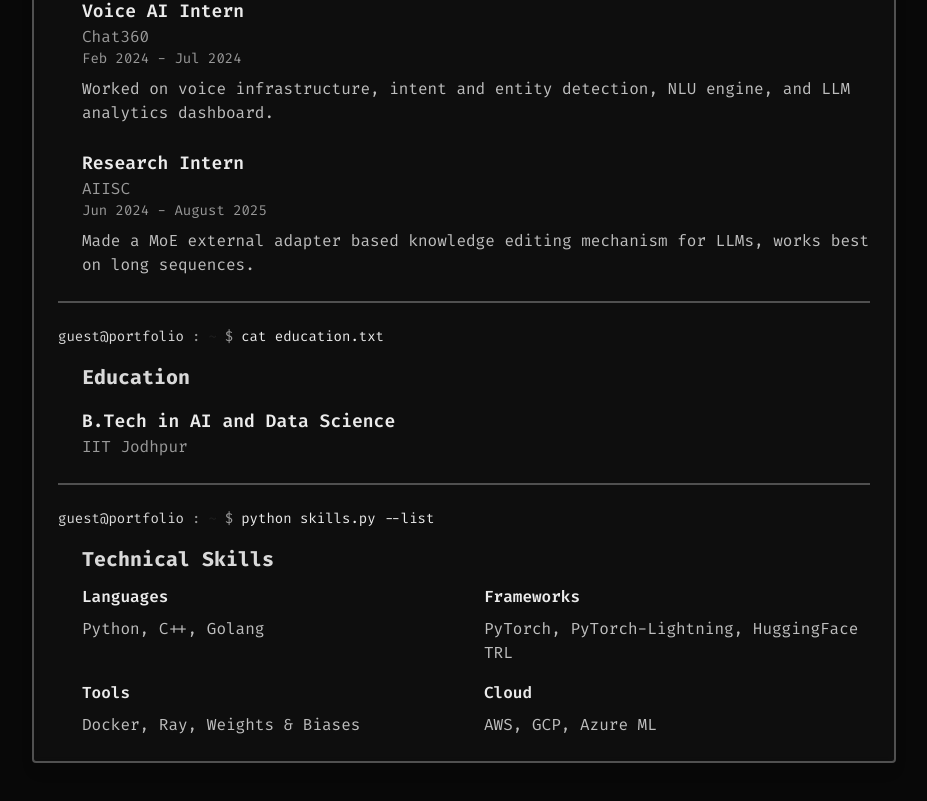
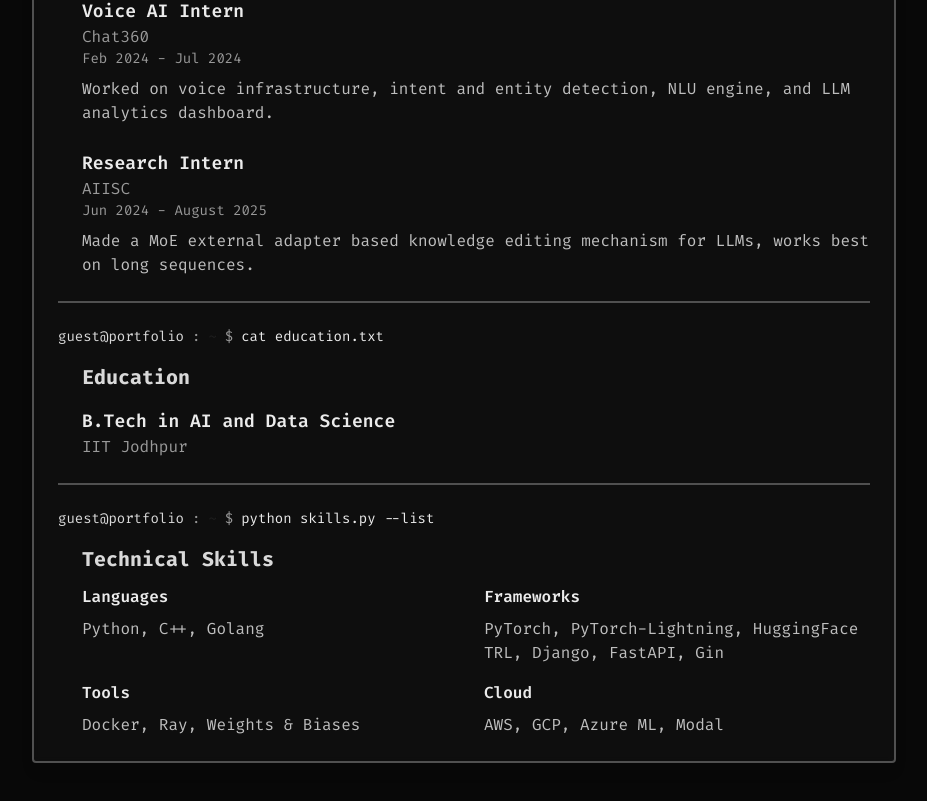
Before and after one commit to gjyotin305/gjyotin305.github.io, a React (Vite) app: page /about in a window 1280 px wide. Shown: the part 896-1697 px from the top of the page, without its empty margins (176-1103 px from the left). Built offline with nearby package versions, Linux system fonts and the light colour scheme; the HTML template or start-up script is replaced by a standard one.

Commit message:
Skills update
Signed-off-by: Jyotin Goel <b22ai063@iitj.ac.in>

```diff
--- a/src/pages/About.tsx
+++ b/src/pages/About.tsx
@@ -112,7 +112,7 @@ const About = () => {
                   </div>
                   <div>
                     <h3 className="text-primary font-semibold mb-2">Frameworks</h3>
-                    <p className="text-foreground/80">PyTorch, PyTorch-Lightning, HuggingFace TRL</p>
+                    <p className="text-foreground/80">PyTorch, PyTorch-Lightning, HuggingFace TRL, Django, FastAPI, Gin</p>
                   </div>
                   <div>
                     <h3 className="text-primary font-semibold mb-2">Tools</h3>
@@ -120,7 +120,7 @@ const About = () => {
                   </div>
                   <div>
                     <h3 className="text-primary font-semibold mb-2">Cloud</h3>
-                    <p className="text-foreground/80">AWS, GCP, Azure ML</p>
+                    <p className="text-foreground/80">AWS, GCP, Azure ML, Modal</p>
                   </div>
                 </div>
               </div>
```
